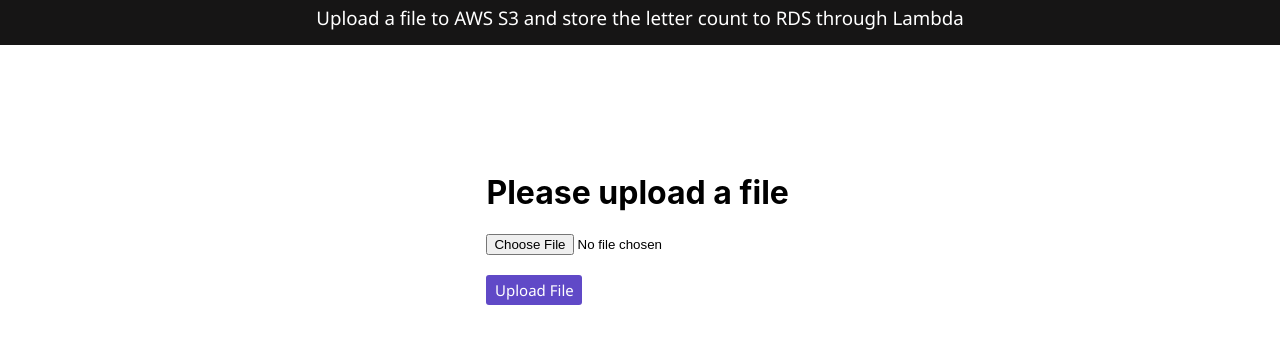
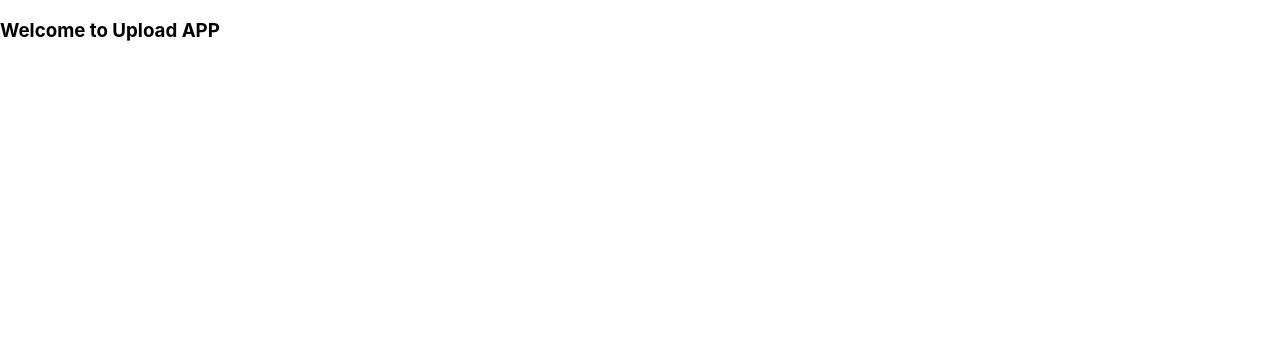
Before and after one commit to gourabb8273/react-upload-file-AWS, a React (Create React App) app: page /upload/ in a window 1280 px wide. Shown: the top 344 px of the page. Built offline with nearby package versions, Linux system fonts and the light colour scheme.

Commit message:
adding route

```diff
--- a/public/index.html
+++ b/public/index.html
@@ -2,7 +2,7 @@
 <html lang="en">
   <head>
     <meta charset="utf-8" />
-    <link rel="icon" href="%PUBLIC_URL%/upload.png" />
+    <link rel="icon" href="%PUBLIC_URL%/uploadLogo.png" />
     <meta name="viewport" content="width=device-width, initial-scale=1" />
     <meta name="theme-color" content="#000000" />
     <meta
@@ -25,6 +25,8 @@
       Learn how to configure a non-root public URL by running `npm run build`.
     -->
     <title>Upload File</title>
+    <!-- <base href="%PUBLIC_URL%/upload/" /> -->
+    <base href="/upload" />
   </head>
   <body>
     <noscript>You need to enable JavaScript to run this app.</noscript>
--- a/src/App.js
+++ b/src/App.js
@@ -5,9 +5,10 @@
 
 const App = () => {
   return (
-    <Router>
+    <Router  basename="/upload">
     <Routes>
       <Route path="/upload" element={<UploadFile />} />
+      <Route path="/" element={<h3>Welcome to Upload APP</h3>} />
     </Routes>
   </Router>
   );
```
Also changed, not shown: public/uploadLogo.png (renamed from public/upload.png), 8 other files (tests, documents, lock files or other folders).
